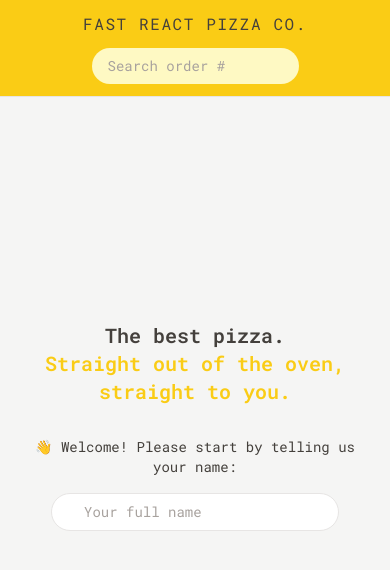
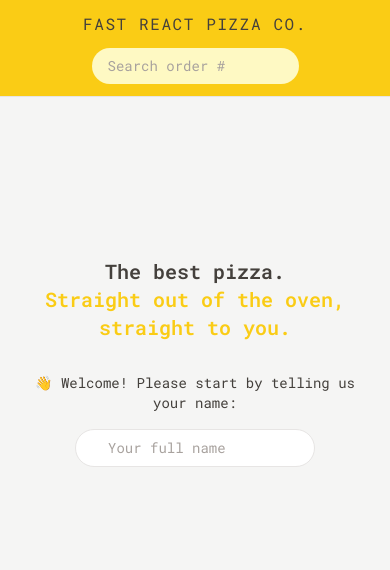
Before and after one commit to felixateya/fast-pizza-website, a React (Vite) app: page / in a window 390 px wide. Shown: the top 570 px of the page. Built offline with nearby package versions, Linux system fonts and the light colour scheme.

Commit message:
new alterations

```diff
--- a/src/features/user/CreateUser.jsx
+++ b/src/features/user/CreateUser.jsx
@@ -26,7 +26,7 @@
         placeholder="Your full name"
         value={username}
         onChange={(e) => setUsername(e.target.value)}
-        className=" input mb-8 w-72 px-8 py-2  sm:w-72"
+        className=" input mb-8 w-60 px-8 py-2  sm:w-72"
       />
 
       {username !== '' && (
--- a/src/ui/Home.jsx
+++ b/src/ui/Home.jsx
@@ -5,7 +5,7 @@
 function Home() {
   const username = useSelector(getUser);
   return (
-    <div className="my-10 px-4 text-center mt-56 sm:mt-5 sm:my-16">
+    <div className="my-10 px-4 text-center mt-40 sm:mt-5 sm:my-16">
       <h1 className="mb-8 text-xl font-semibold  text-stone-700 md:text-3xl">
         The best pizza.
         <br />
```
